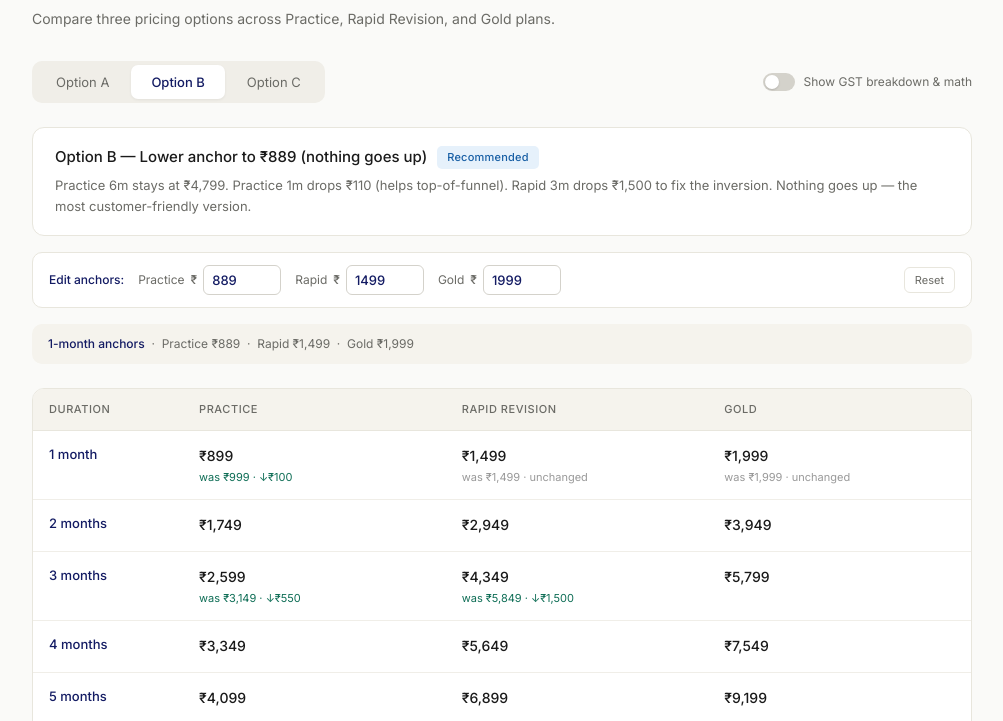
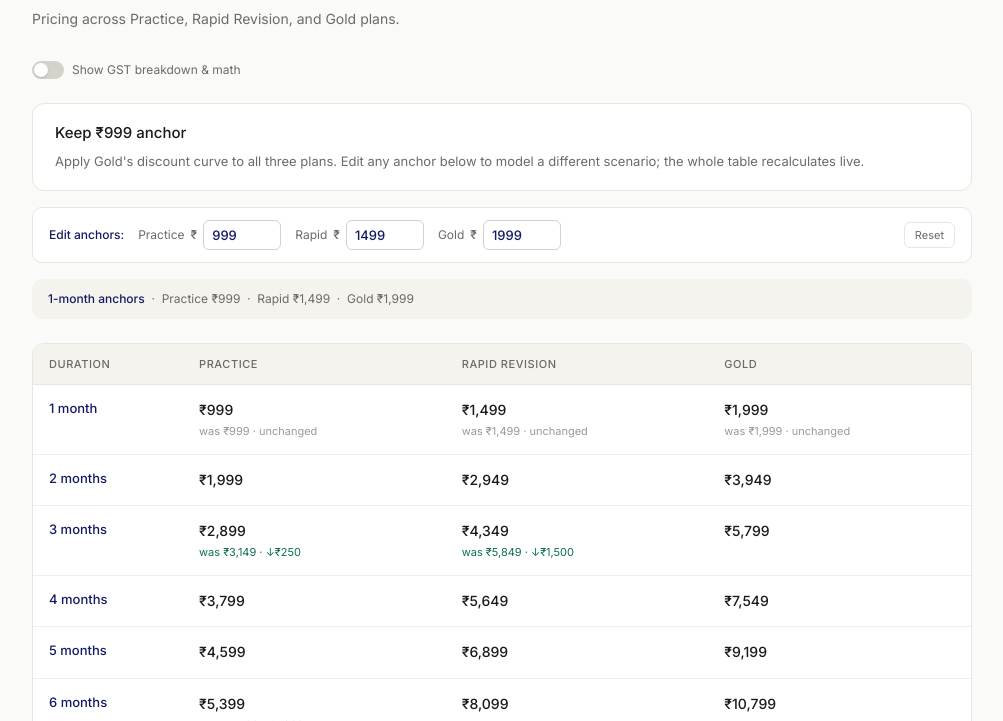
Before and after one commit to ashutoshm703-cpu/nprep-pricing-calculator, a plain HTML site: page index.html in a window 1280 px wide. Shown: the part 74-795 px from the top of the page, without its empty margins (138-1141 px from the left). Drawn offline with Linux system fonts and the light colour scheme.

Commit message:
Remove Option B and C, keep single editable pricing scenario

```diff
--- a/index.html
+++ b/index.html
@@ -292,15 +292,10 @@
 
   <div class="header">
     <h1>NPrep Pricing Calculator</h1>
-    <p>Compare three pricing options across Practice, Rapid Revision, and Gold plans.</p>
+    <p>Pricing across Practice, Rapid Revision, and Gold plans.</p>
   </div>
 
   <div class="tabs-row">
-    <div class="tabs" role="tablist">
-      <button class="tab" data-opt="A">Option A</button>
-      <button class="tab is-active" data-opt="B">Option B</button>
-      <button class="tab" data-opt="C">Option C</button>
-    </div>
     <label class="detail-toggle">
       <input type="checkbox" id="detail-switch">
       <span class="switch"></span>
@@ -372,36 +367,18 @@
 // m1-m13 = original ladder; m14-m24 extrapolated at +2%/month
 const standardDiscounts = [0, 2, 4, 6, 8, 10, 12, 15, 17, 20, 22, 24, 26, 28, 30, 32, 34, 36, 38, 40, 42, 44, 46, 48];
 
-// Steeper Practice curve used only in Option C
-// m1-m13 = original; m14-m24 extrapolated at +3%/month
-const practiceCurveC = [0, 4, 8, 12, 16, 20, 23, 26, 29, 32, 35, 38, 41, 44, 47, 50, 53, 56, 59, 62, 65, 68, 71, 74];
-
 // Max month rendered. Default visible = 13. Beyond hidden behind toggle.
 const MAX_MONTHS = 24;
 const DEFAULT_VISIBLE_MONTHS = 13;
 
-// The three options — change anchors to test scenarios
+// Pricing scenario — change anchors via the inputs to test variations
 const optData = {
   A: {
-    title: "Option A — Keep ₹999 anchor (Practice 6m goes up)",
-    desc: "Apply Gold's discount curve to all three plans. Practice 6m goes up ~₹600 to align. Cleanest math, one sales narrative — but the only option with an existing price increase.",
+    title: "Keep ₹999 anchor",
+    desc: "Apply Gold's discount curve to all three plans. Edit any anchor below to model a different scenario; the whole table recalculates live.",
     recommended: false,
     anchors: { practice: 999, rapid: 1499, gold: 1999 },
     discounts: { practice: standardDiscounts, rapid: standardDiscounts, gold: standardDiscounts }
-  },
-  B: {
-    title: "Option B — Lower anchor to ₹889 (nothing goes up)",
-    desc: "Practice 6m stays at ₹4,799. Practice 1m drops ₹110 (helps top-of-funnel). Rapid 3m drops ₹1,500 to fix the inversion. Nothing goes up — the most customer-friendly version.",
-    recommended: true,
-    anchors: { practice: 889, rapid: 1499, gold: 1999 },
-    discounts: { practice: standardDiscounts, rapid: standardDiscounts, gold: standardDiscounts }
-  },
-  C: {
-    title: "Option C — Steeper Practice curve (Practice 1m & 6m preserved)",
-    desc: "Practice's existing 1m (₹999) and 6m (₹4,799) preserved. Practice has a steeper discount slope than Gold/Rapid — two different curves to remember.",
-    recommended: false,
-    anchors: { practice: 999, rapid: 1499, gold: 1999 },
-    discounts: { practice: practiceCurveC, rapid: standardDiscounts, gold: standardDiscounts }
   }
 };
 
@@ -414,9 +391,7 @@ const previousPrices = {
 
 // Snapshot of original anchors so Reset works after edits
 const defaultAnchors = {
-  A: { ...optData.A.anchors },
-  B: { ...optData.B.anchors },
-  C: { ...optData.C.anchors }
+  A: { ...optData.A.anchors }
 };
 
 // ============================================================
@@ -540,7 +515,7 @@ function applyMonthVisibility() {
     : '+ Show months 14–24';
 }
 
-let currentOpt = 'B';
+let currentOpt = 'A';
 
 document.querySelectorAll('.tab').forEach(b => {
   b.addEventListener('click', () => { currentOpt = b.dataset.opt; render(currentOpt); });
```
